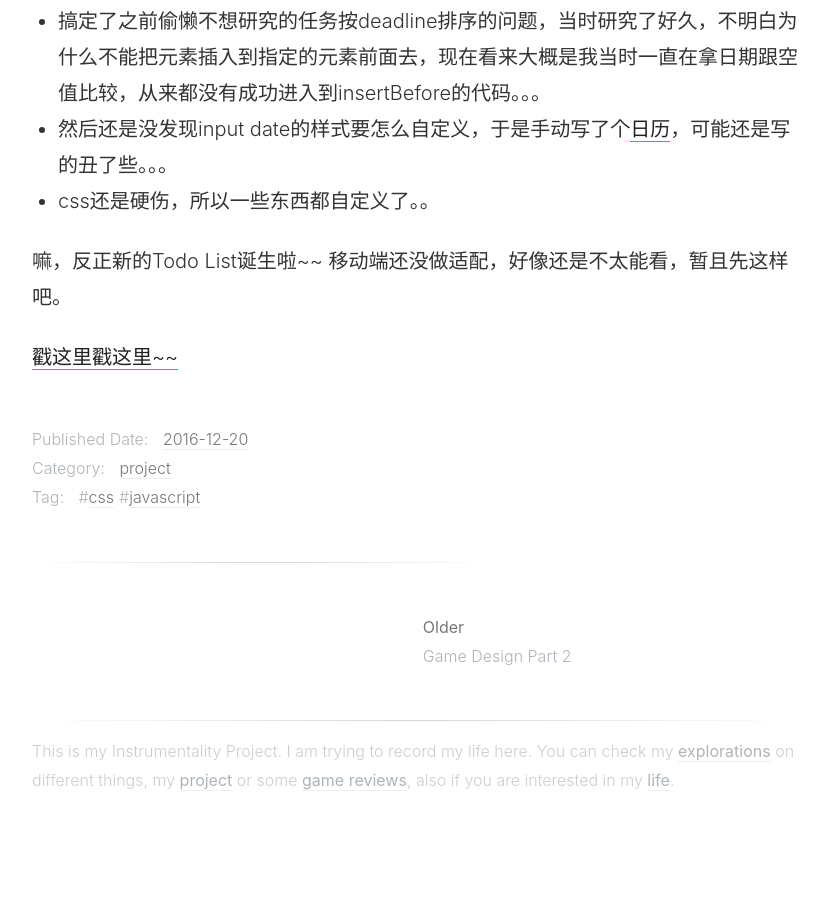
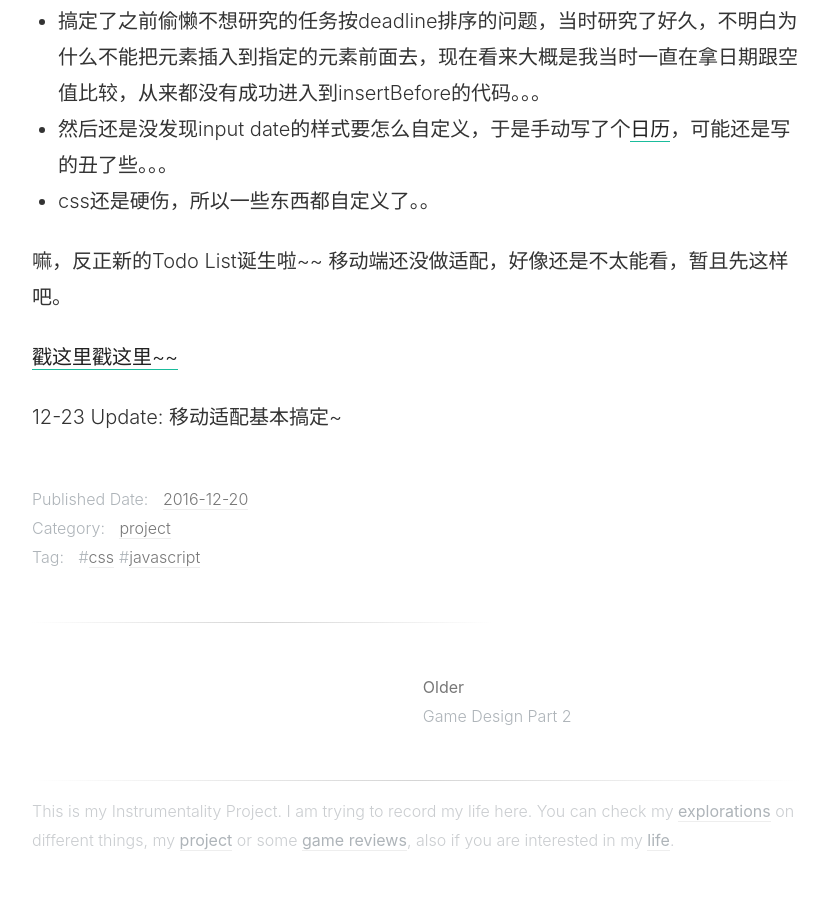
Before and after one commit to ElsaXing/ElsaXing.github.io, a plain HTML site: page 2016/12/20/ToDoList/index.html in a window 1280 px wide. Shown: the part 834-1739 px from the top of the page, without its empty margins (224-1048 px from the left). Before the commit the page ends 1679 px from the top, so only its background shows below. Drawn offline with nearby package versions, Linux system fonts and the light colour scheme.

Commit message:
Site updated: 2016-12-23 23:50:21

```diff
--- a/2016/12/20/ToDoList/index.html
+++ b/2016/12/20/ToDoList/index.html
@@ -15,7 +15,7 @@
 <meta property="og:description" content="一直都没怎么做过一个完整的项目，每次都是玩玩这个玩玩那个，剩下一个半残品，想想也是很忧伤。
 唯一一个做完的东西就是之前为了找实习做的todo List，在reading week的时候仗着我们系没有期中考试，在图书馆发奋写了一个礼拜，中间还重构了一次，因为自己写的代码真的是完全不想看第二遍。
 不会写css，不想搞设计，在写完js部分之后投靠了bootstrap。用了jquery的CDN之后，偷懒靠">
-<meta property="og:updated_time" content="2016-12-20T16:14:42.000Z">
+<meta property="og:updated_time" content="2016-12-23T15:50:01.000Z">
 <meta name="twitter:card" content="summary">
 <meta name="twitter:title" content="Todo List">
 <meta name="twitter:description" content="一直都没怎么做过一个完整的项目，每次都是玩玩这个玩玩那个，剩下一个半残品，想想也是很忧伤。
@@ -80,6 +80,7 @@
 </ul>
 <p>嘛，反正新的Todo List诞生啦~~ 移动端还没做适配，好像还是不太能看，暂且先这样吧。</p>
 <p><a href="http://elsaxing.com/todoList/" target="_blank" rel="external">戳这里戳这里~~</a></p>
+<p>12-23 Update: 移动适配基本搞定~</p>
 
 
     </div>
```
